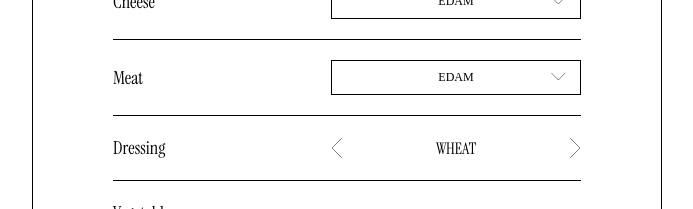
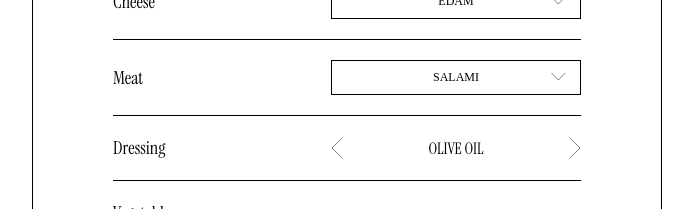
Before and after one commit to meczajkowski/panini-creator, a React (Vite) app: page / in a window 1280 px wide. Shown: the part 273-482 px from the top of the page, without its empty margins (293-986 px from the left). Built offline with nearby package versions, Linux system fonts and the light colour scheme; a web font is replaced by a local one.

Commit message:
feat: create configure base form section UI - pass data to config items

```diff
--- a/src/App.tsx
+++ b/src/App.tsx
@@ -12,6 +12,11 @@ import {
 import Button from './components/UI/Button';
 import ConfigSection from './components/ConfigSection/ConfigSection';
 import ConfigItem from './components/ConfigSection/ConfigItem';
+import { breadVariants } from './data/bread';
+import { cheeseVariants } from './data/cheese';
+import { meatVariants } from './data/meat';
+import { dressingVariants } from './data/dressing';
+import { vegetableVariant } from './data/vegetable';
 
 function App() {
   // switch
@@ -38,31 +43,41 @@ function App() {
           title={ConfigItemTitle.Bread}
           required={true}
           selectType={ConfigItemSelectType.Carousel}
-        />
+        >
+          {breadVariants}
+        </ConfigItem>
         <ConfigItem
           title={ConfigItemTitle.Cheese}
           required={true}
           selectType={ConfigItemSelectType.Select}
-        />
+        >
+          {cheeseVariants}
+        </ConfigItem>
         <ConfigItem
           title={ConfigItemTitle.Meat}
           required={true}
           selectType={ConfigItemSelectType.Select}
-        />
+        >
+          {meatVariants}
+        </ConfigItem>
         <ConfigItem
           title={ConfigItemTitle.Dressing}
           required={true}
           selectType={ConfigItemSelectType.Carousel}
-        />
+        >
+          {dressingVariants}
+        </ConfigItem>
         <ConfigItem
           title={ConfigItemTitle.Vegetables}
           required={true}
           selectType={ConfigItemSelectType.MultiSelect}
-        />
+        >
+          {vegetableVariant}
+        </ConfigItem>
       </ConfigSection>
 
-      {/* EXTRAS
-      <ConfigSection title={ConfigSectionTitle.ConfigureExtras}>
+      {/* {/* EXTRAS */}
+      {/* <ConfigSection title={ConfigSectionTitle.ConfigureExtras}>
         <ConfigItem
           title={ConfigItemTitle.Egg}
           required={true}
@@ -83,8 +98,8 @@ function App() {
           required={true}
           selectType={ConfigItemSelectType.Checkbox}
         />
-      </ConfigSection>
-
+      </ConfigSection> */}
+      {/*
       FINALIZE
       <ConfigSection title={ConfigSectionTitle.FinalizeOrder}>
         <ConfigItem
--- a/src/components/ConfigSection/ConfigItem.tsx
+++ b/src/components/ConfigSection/ConfigItem.tsx
@@ -1,27 +1,27 @@
 import { useState } from 'react';
 import styles from './ConfigItem.module.css';
-import { breadVariants } from '../../data/bread';
 import Carousel from '../UI/Carousel';
 import Select from '../UI/Select';
-import { cheeseVariants } from '../../data/cheese';
 import { ConfigItemSelectType, ConfigItemTitle } from '../../enums';
 
 interface ConfigItemProps {
   title: ConfigItemTitle;
   required: boolean;
   selectType: ConfigItemSelectType;
+  children: string[];
 }
 
 const ConfigItem = (props: ConfigItemProps) => {
   const [currentIndex, setCurrentIndex] = useState(0);
-  const children = breadVariants;
 
   const handleNextClick = () => {
-    setCurrentIndex((currentIndex + 1) % children.length);
+    setCurrentIndex((currentIndex + 1) % props.children.length);
   };
 
   const handlePrevClick = () => {
-    setCurrentIndex((currentIndex - 1 + children.length) % children.length);
+    setCurrentIndex(
+      (currentIndex - 1 + props.children.length) % props.children.length
+    );
   };
 
   return (
@@ -34,13 +34,13 @@ const ConfigItem = (props: ConfigItemProps) => {
             onNextClick={handleNextClick}
             onPrevClick={handlePrevClick}
           >
-            {children.map((variant, index) => (
+            {props.children.map((variant, index) => (
               <div key={index}>{variant}</div>
             ))}
           </Carousel>
         ) : props.selectType === ConfigItemSelectType.Select ? (
           <Select
-            options={cheeseVariants}
+            options={props.children}
             onSelect={(option) => {
               console.log(option);
             }}
--- a/src/components/UI/Select.tsx
+++ b/src/components/UI/Select.tsx
@@ -34,7 +34,8 @@ const Select = (props: SelectComponentProps) => {
       </div>
       {isOpen && (
         <div className={styles.selectOptions}>
-          {props.options.map((option) => (
+          {props.options.map((option) =>
+            option !== selectedOption ? (
               <div
                 key={option}
                 className={styles.option}
@@ -42,7 +43,10 @@ const Select = (props: SelectComponentProps) => {
               >
                 {option}
               </div>
-          ))}
+            ) : (
+              ''
+            )
+          )}
         </div>
       )}
     </div>
--- a/src/data/dressing.ts
+++ b/src/data/dressing.ts
@@ -1 +1 @@
-export const dressingVariants = ['OLIVE OIL', "HONEY_MUSTARD", "RANCH", "MAYO"]
+export const dressingVariants = ['OLIVE OIL', 'HONEY MUSTARD', 'RANCH', 'MAYO'];
```
Lines whose indentation alone changed are shown as unchanged.
